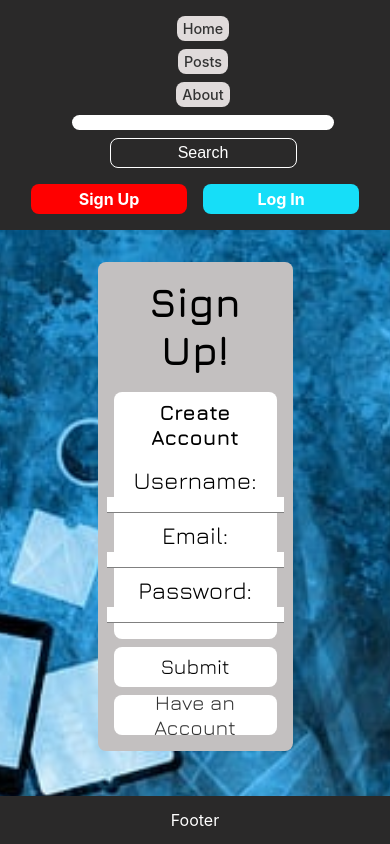
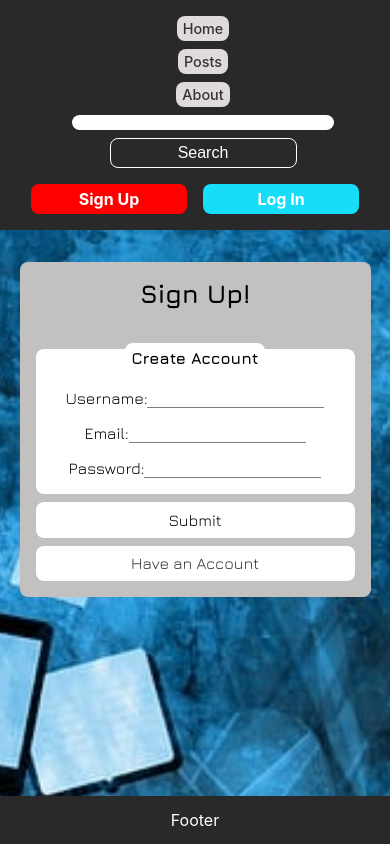
Before and after one commit to dev-surajkumar/My-Mini-Project, a React (Create React App) app: page /My-Mini-Project/signup in a window 390 px wide. Built offline with nearby package versions, Linux system fonts and the light colour scheme.

Commit message:
Added responsive media query for account page

```diff
--- a/src/components/account/Signup.css
+++ b/src/components/account/Signup.css
@@ -71,3 +71,60 @@
     text-decoration: none;
     font-size: 1.1rem;
 }
+
+/* Responsive Media Query for smaller screens */
+@media (max-width: 768px) {
+    .account-container {
+      width: 90%;
+      padding: 1rem;
+    }
+
+    .account-container h1 {
+      font-size: 2rem;
+    }
+
+    .account-info {
+      gap: 1rem;
+      padding: 1rem 0.5rem;
+    }
+
+    .account-container label {
+      font-size: 1.2rem;
+    }
+
+    .action-button {
+      font-size: 1.1rem;
+      height: 2.2rem;
+    }
+
+    .account-action {
+      font-size: 1.1rem;
+      padding: 0.4rem;
+    }
+
+    .forgot {
+      font-size: 1rem;
+    }
+  }
+
+  @media (max-width: 480px) {
+    .account-container h1 {
+      font-size: 1.6rem;
+    }
+
+    .account-container label {
+      font-size: 1rem;
+    }
+
+    .action-button {
+      font-size: 1rem;
+    }
+
+    .account-action {
+      font-size: 1rem;
+    }
+
+    .forgot {
+      font-size: 0.95rem;
+    }
+  }
```
